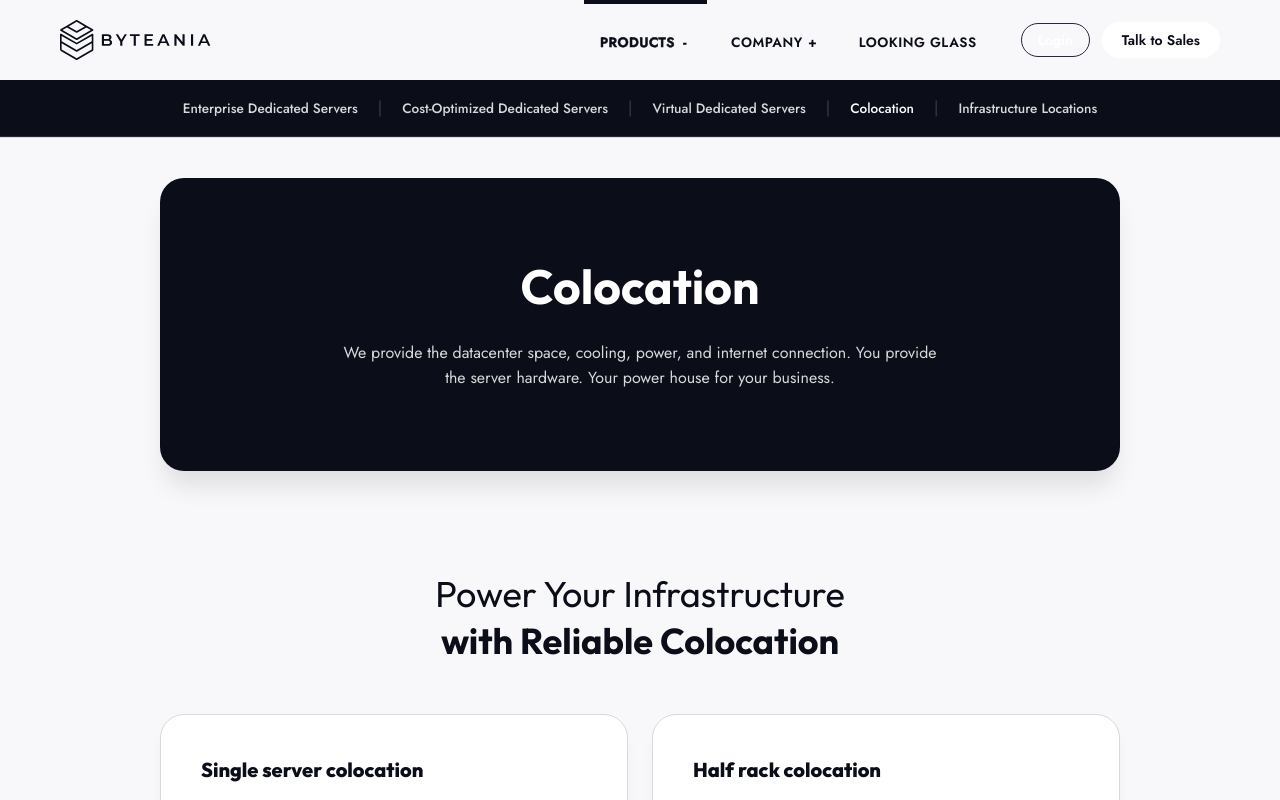
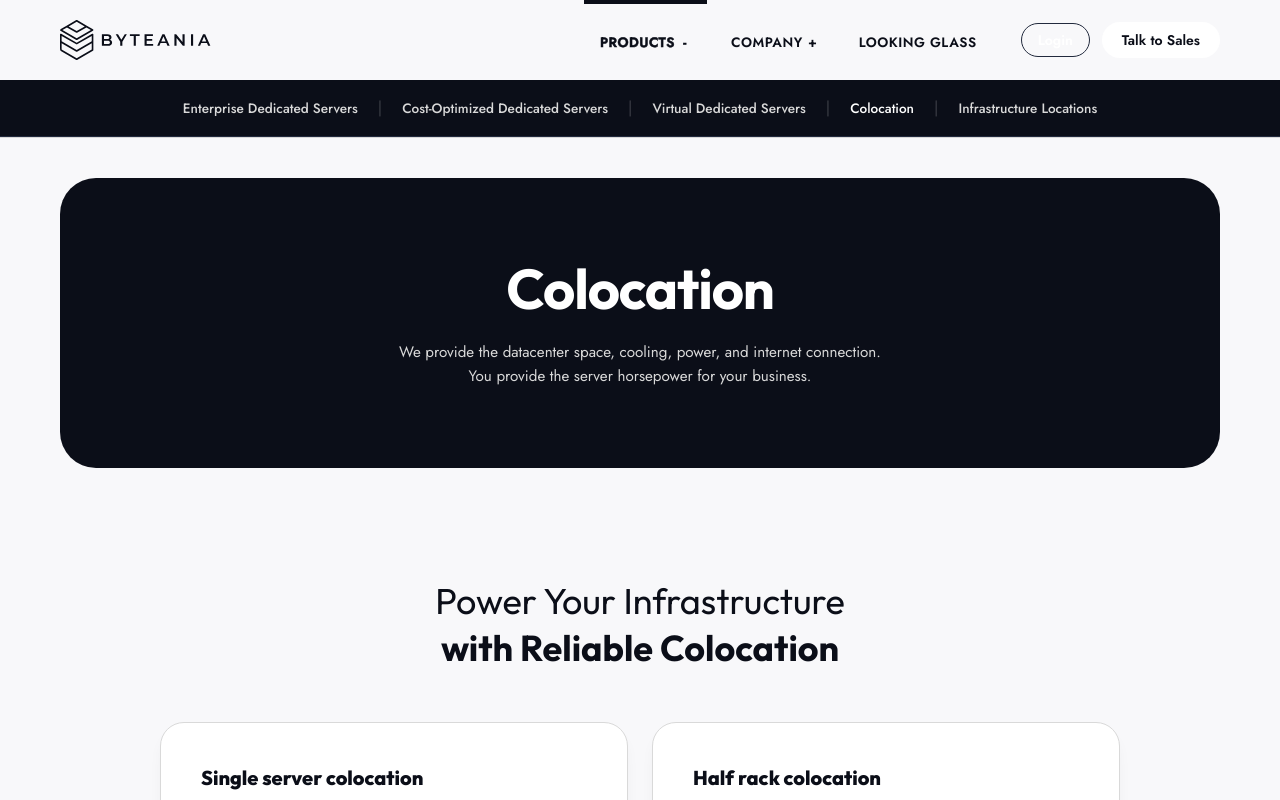
Before and after one commit to souiiii/Bytenia, a React (Vite) app: page /colocation in a window 1280 px wide. Shown: the top 800 px of the page. Built offline with nearby package versions, Linux system fonts and the light colour scheme; what react-world-flags would draw is missing.

Commit message:
feat: add ColocationHero component with styles

```diff
--- a/src/components/ColocationHero/ColocationHero.css
+++ b/src/components/ColocationHero/ColocationHero.css
@@ -1,14 +1,38 @@
 .colocation-hero {
   padding-top: 40px;
-  padding-bottom: 40px;
+  padding-bottom: 50px;
 }
 
 .colocation-hero-card {
   background-color: var(--bg-dark);
-  border-radius: var(--border-radius-lg);
+  border-radius: 36px;
   padding: 80px 40px;
   text-align: center;
-  box-shadow: 0 20px 25px -5px rgba(0, 0, 0, 0.1);
+  position: relative;
+  overflow: hidden;
+}
+
+.colocation-hero-content {
+  max-width: 800px;
+  margin: 0 auto;
+  position: relative;
+  z-index: 2;
+  display: flex;
+  flex-direction: column;
+  align-items: center;
+}
+
+.colocation-hero-card .hero-title {
+  font-size: 3.5rem;
+  margin-bottom: 20px;
+  letter-spacing: -0.02em;
+}
+
+.colocation-hero-card .hero-description {
+  max-width: 850px;
+  font-size: 0.95rem;
+  line-height: 1.6;
+  margin-bottom: 0;
 }
 
 @media (max-width: 768px) {
--- a/src/components/ColocationHero/ColocationHero.jsx
+++ b/src/components/ColocationHero/ColocationHero.jsx
@@ -4,14 +4,15 @@ import './ColocationHero.css';
 const ColocationHero = () => {
   return (
     <section className="colocation-hero section">
-      <div className="container" style={{ maxWidth: '1000px' }}>
+      <div className="container">
         <div className="colocation-hero-card">
-          <h1 className="h1 text-white" style={{ marginBottom: '24px' }}>
-            Colocation
-          </h1>
-          <p className="subtitle text-gray" style={{ maxWidth: '600px', margin: '0 auto', fontSize: '1rem', lineHeight: '1.6' }}>
-            We provide the datacenter space, cooling, power, and internet connection. You provide the server hardware. Your power house for your business.
-          </p>
+          <div className="colocation-hero-content">
+            <h1 className="hero-title h1 text-white">Colocation</h1>
+            <p className="hero-description text-gray">
+              We provide the datacenter space, cooling, power, and internet connection.<br />
+              You provide the server horsepower for your business.
+            </p>
+          </div>
         </div>
       </div>
     </section>
```
